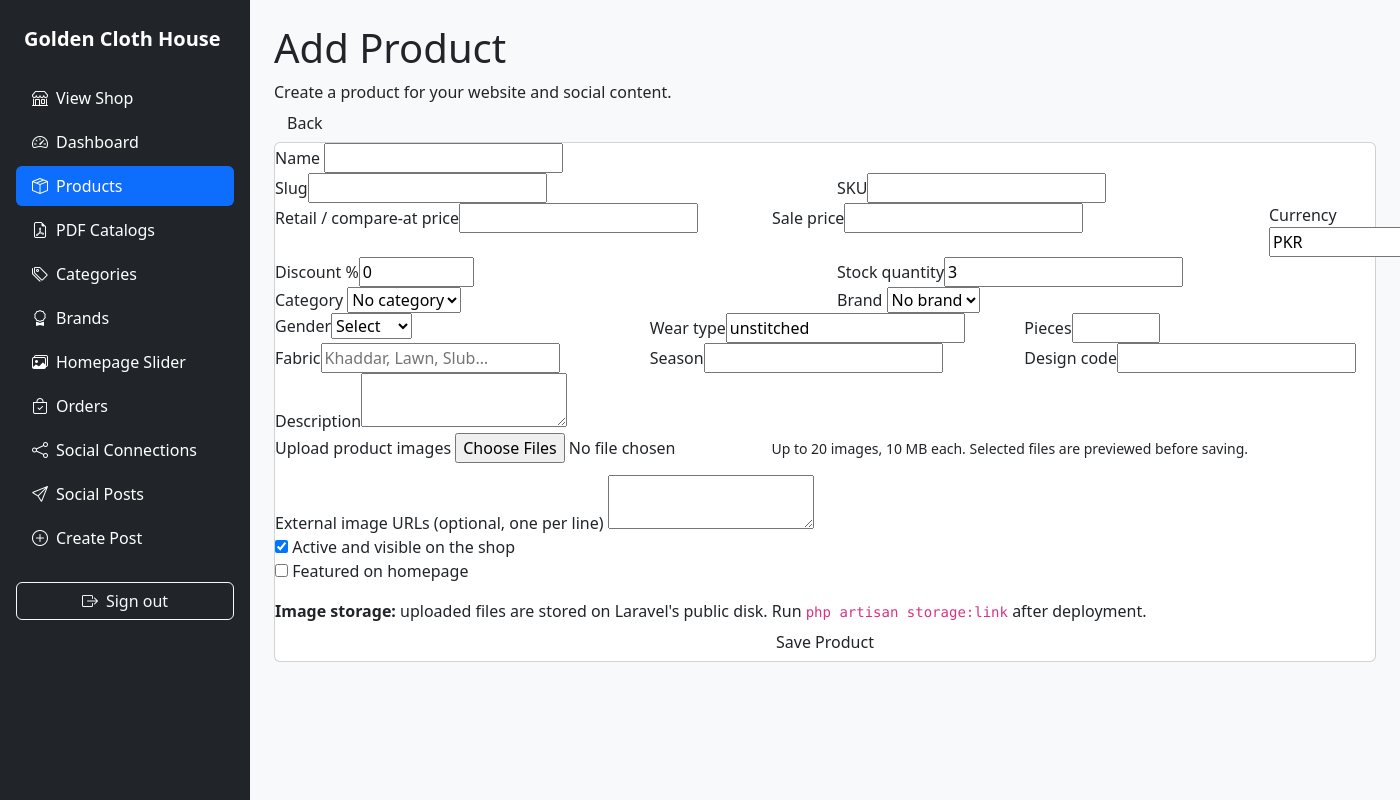
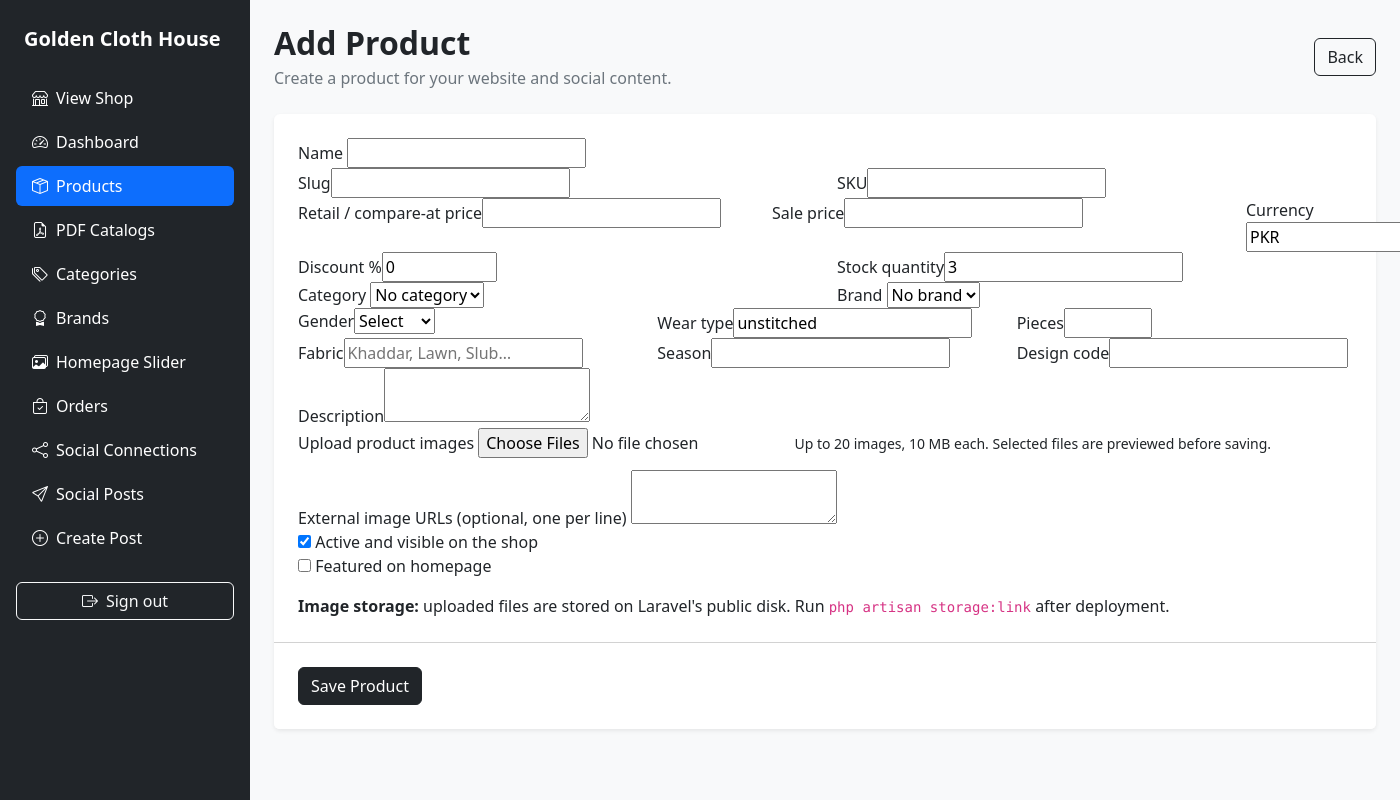
Before and after one commit to Ahmed4726/golden-cloth-house, a Laravel app: page /admin/products/create in a window 1400 px wide; the page is wider, and only the part inside the window is pictured. Run offline with Laravel 12, Linux system fonts and the light colour scheme; a user stored in the database is signed in; data comes from the database, SQL or seed files in the repository; data that the repository does not hold is empty.

Commit message:
Refactor product create page to Bootstrap-only layout

```diff
--- a/resources/views/products/create.blade.php
+++ b/resources/views/products/create.blade.php
@@ -1,24 +1,14 @@
 @extends('layouts.app')
 
 @section('content')
-    <div class="top">
-        <div>
-            <h1>Add Product</h1>
-            <div class="muted">Create a product for your website and social content.</div>
-        </div>
-        <a class="btn secondary" href="{{ route('products.index') }}">Back</a>
+    <div class="d-flex flex-column flex-lg-row justify-content-between align-items-lg-center gap-3 mb-4">
+        <div><h1 class="h2 fw-bold mb-1">Add Product</h1><div class="text-secondary">Create a product for your website and social content.</div></div>
+        <a class="btn btn-outline-dark" href="{{ route('products.index') }}">Back</a>
     </div>
 
-    <form
-        class="card form"
-        method="POST"
-        action="{{ route('products.store') }}"
-        enctype="multipart/form-data"
-    >
+    <form class="card border-0 shadow-sm" method="POST" action="{{ route('products.store') }}" enctype="multipart/form-data">
         @csrf
-
-        @include('products.form')
-
-        <button class="btn" type="submit">Save Product</button>
+        <div class="card-body p-4">@include('products.form')</div>
+        <div class="card-footer bg-white p-4"><button class="btn btn-dark" type="submit">Save Product</button></div>
     </form>
 @endsection
```
